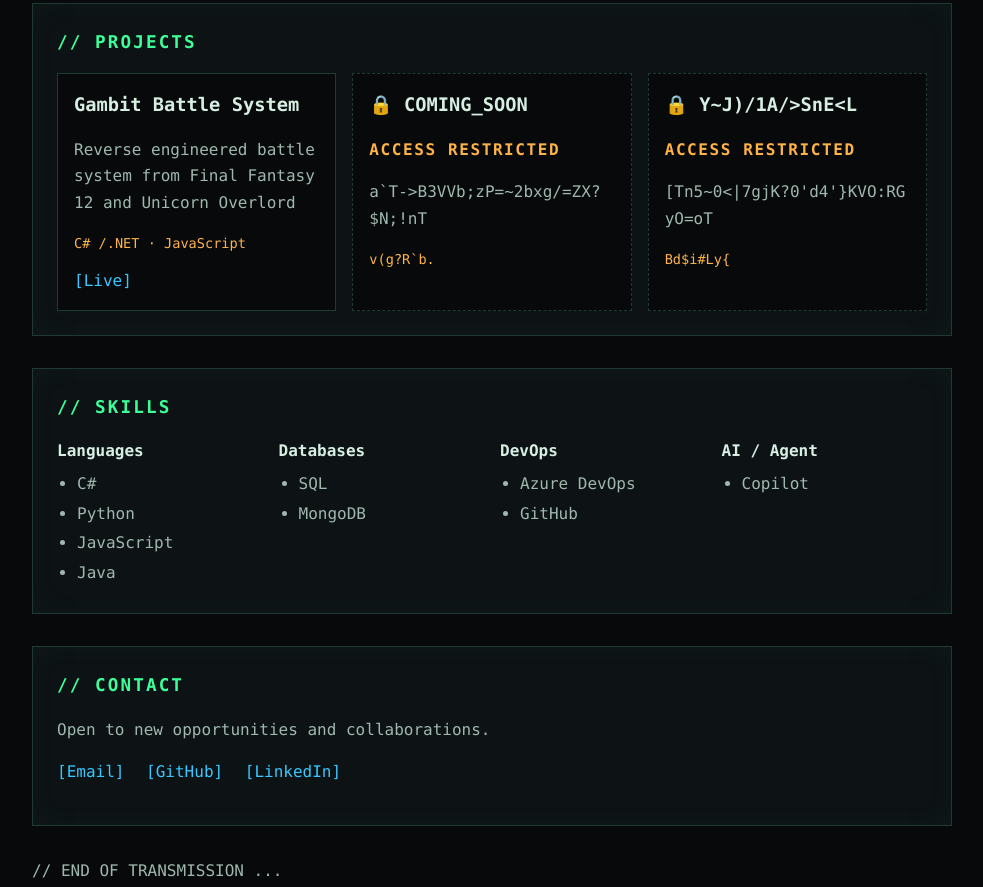
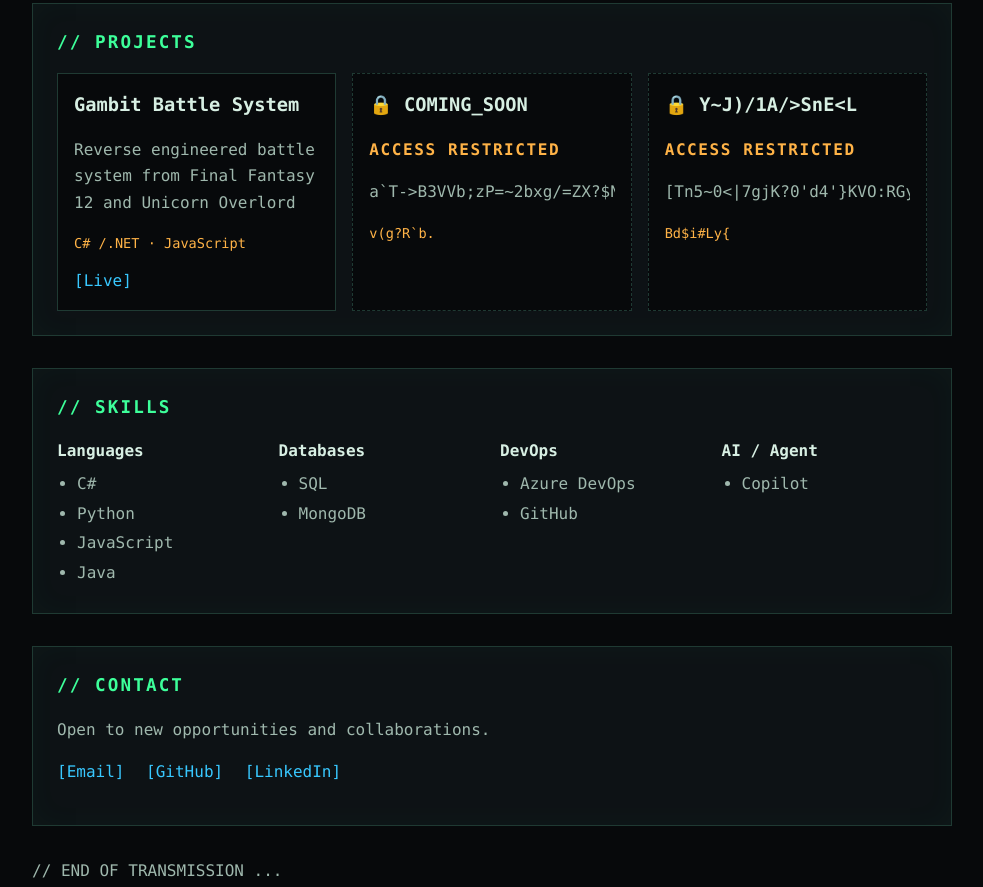
Before and after one commit to JazzGlobal/portfolio, a plain HTML site: page index.html in a window 1280 px wide. Shown: the part 867-1754 px from the top of the page, without its empty margins (148-1131 px from the left). Drawn offline with Linux system fonts and the light colour scheme.

Commit message:
Fix issue where access restricted jarbled text could cause parent elements to expand when text overflowed.

```diff
--- a/style.css
+++ b/style.css
@@ -71,7 +71,7 @@ h1 { font-size: clamp(1.8rem, 5vw, 2.8rem); margin: 0 0 .5rem; color: #d7efe3; }
 .tags { color: var(--warn); font-size: .85rem; }
 .card.locked { border-style: dashed; }
 .restricted { color: var(--warn); letter-spacing: .1em; font-weight: bold; }
-.glitch { font-variant-ligatures: none; white-space: pre-wrap; word-break: break-all; }
+.glitch { display: inline-block; max-width: 100%; vertical-align: bottom; overflow: hidden; text-overflow: clip; font-variant-ligatures: none; white-space: pre; }
 .sr-only { position: absolute; width: 1px; height: 1px; overflow: hidden; clip: rect(0 0 0 0); white-space: nowrap; }
 
 .skill-groups { display: grid; grid-template-columns: repeat(auto-fit, minmax(160px, 1fr)); gap: 1rem; }
```
